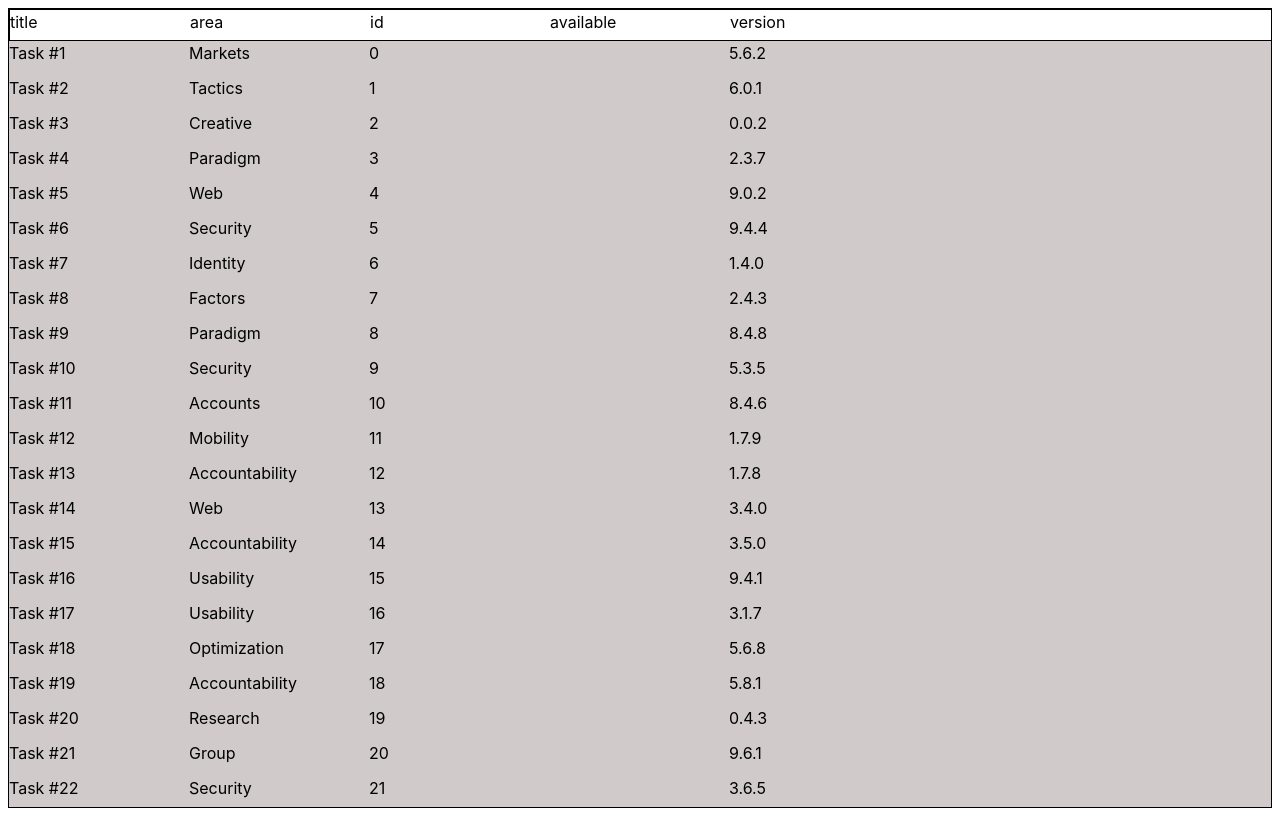
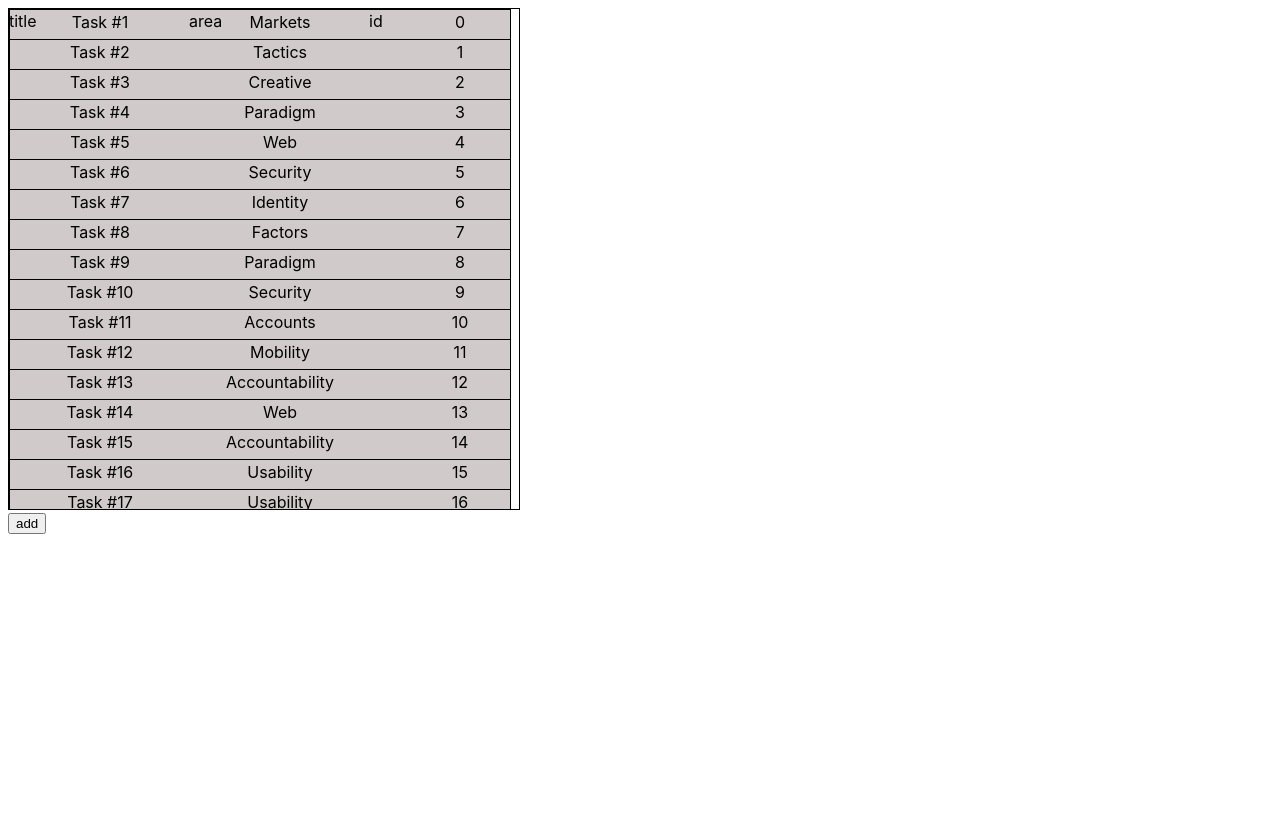
Before and after one commit to icygopal/table, a React (Vite) app: page / in a window 1280 px wide. Built offline with nearby package versions, Linux system fonts and the light colour scheme.

Commit message:
row bug fix

```diff
--- a/src/App.jsx
+++ b/src/App.jsx
@@ -3,6 +3,7 @@ import data from './Data'
 import Row from './Table/Components/Row'
 import { column } from './column'
 import { useRef } from 'react'
+import DataGridTable from './Table/DataGridTable'
 function App() {
 	const gridref = useRef(null)
 	// const row = []
@@ -14,7 +15,9 @@ function App() {
 	return (
 		<div
 		>
-			<Table ref={gridref} columns={column} rows={data}/>
+
+			<DataGridTable itemheight={30} columns={column} rows={data}/>
+			{/* <Table ref={gridref} columns={column} rows={data}/> */}
 		</div>
 
 	)
--- a/src/Table/Components/Row/index.jsx
+++ b/src/Table/Components/Row/index.jsx
@@ -7,6 +7,7 @@ const Row = (props) => {
 	  row,
 	  viewportColumns,
 	  rowClass,
+	  top,
 	  height
 	} = props
 
@@ -16,6 +17,7 @@ const Row = (props) => {
 	for (let index = 0; index < viewportColumns.length; index++) {
 	  const column = viewportColumns[index];
 	  const { idx } = column;
+	  console.log({left: column.left})
 	  const style = { width: column.width, left: column.left }
 		cells.push(
 		  <Cell
@@ -31,7 +33,8 @@ const Row = (props) => {
 		<>
 			<div
 				role="row"
-				style={{height:height}}
+				className="item"
+				style={{height:height,top:top}}
 			>{cells}
 			</div>
 		</>
--- /dev/null
+++ b/src/Table/DataGridTable.jsx
@@ -0,0 +1,116 @@
+import React, { useRef, useState } from 'react'
+import { useCallback } from 'react';
+import { useMemo } from 'react';
+import { useEffect } from 'react';
+import Header from './Components/Header';
+import { defaultRowRenderer } from './Components/Row';
+import useCalculatedColumns from './Hooks/useCalculatedColumns';
+import useTableDimensions from './Hooks/useTableDimensions';
+import useViewportColumns from './Hooks/useViewportColumns';
+import Item from './Item';
+
+
+const data = []
+function createData() {
+	for (let i = 0; i < 700; i++) {
+		data.push({ name: `Row ${i}` });
+	}
+}
+createData();
+
+const DataGridTable = ({
+	itemheight,
+	columns: rawColumns,
+	rows: rawRows,
+ }) => {
+	const [tableRef, tableWidth, tableHeight, isWidthInitialized] = useTableDimensions();
+	const [scrollLeft, setScrollLeft] = useState(0);
+	const [columnWidths, setColumnWidths] = useState(() => new Map());
+
+	const numVisibleItems = 30;
+	const [startRowIdx, setStart] = useState(0)
+	const [endRowIdx, setEnd] = useState(numVisibleItems)
+	const [show,setShow] = useState(false)
+	const containerStyle = { height: data.length * itemheight }
+
+
+	const {
+		columns,
+		colOverscanStartIdx,
+		colOverscanEndIdx,
+		templateColumns,
+		columnMetrics,
+		lastFrozenColumnIndex,
+		totalFrozenColumnWidth,
+	} = useCalculatedColumns({
+		rawColumns,
+		columnWidths,
+		viewportWidth: tableWidth,
+		scrollLeft,
+	});
+
+
+	const { viewportColumns } = useViewportColumns({
+		columns,
+		rows:rawRows,
+		colOverscanStartIdx,
+		colOverscanEndIdx,
+		lastFrozenColumnIndex,
+		startRowIdx,
+		endRowIdx,
+		columnWidths,
+	});
+
+	console.log({columnMetrics})
+
+	const scollPos=()=>{
+        let currentIndx=Math.trunc(tableRef.current.scrollTop/itemheight)
+        currentIndx=(currentIndx-numVisibleItems)>=data.length?currentIndx-numVisibleItems:currentIndx;
+		console.log(currentIndx)
+        if (currentIndx!==startRowIdx){
+			setStart(currentIndx-10)
+			const endIndex = ((currentIndx+numVisibleItems)>=data.length ? data.length-1:currentIndx)+numVisibleItems
+			setEnd(endIndex)
+
+        }
+
+    }
+
+
+
+	let result = [];
+	for (let i = startRowIdx; i <= endRowIdx; i++) {
+		const row = rawRows[i];
+		if(row){
+			result.push(defaultRowRenderer(i, {
+				i,
+				row,
+				viewportColumns,
+				rowClass:"abc",
+				top:i * itemheight,
+				height:itemheight
+			  })
+			);
+			// result.push(<Item key={i} label={item.name} top={i * itemheight} itemheight={itemheight} />);
+		}
+	}
+	return (
+		<>
+		<div ref={tableRef} className="viewPort" onScroll={scollPos} >
+		<Header
+			columns={viewportColumns}
+			/>
+			{show && <div style={{height:40}} className="addContainer" >gopal</div>}
+
+			<div className="itemContainer" style={containerStyle}>
+
+				{result}
+			</div>
+
+		</div>
+		<button onClick={()=>setShow(!show)}>add</button>
+		</>
+		)
+}
+
+export default DataGridTable
--- a/src/Table/Hooks/useCalculatedColumns.jsx
+++ b/src/Table/Hooks/useCalculatedColumns.jsx
@@ -136,6 +136,7 @@ const useCalculatedColumns = ({
 	  const colOverscanEndIdx =  Math.min(lastColIdx, colVisibleEndIdx + 1);
 
 	  return [colOverscanStartIdx, colOverscanEndIdx];
+	  columnMetrics
 	}, [
 	  columnMetrics,
 	  columns,
--- /dev/null
+++ b/src/Table/Item.jsx
@@ -0,0 +1,9 @@
+import React, { memo } from 'react'
+
+const Item = (props) => {
+
+	return (<div className="item" style={{ top: props.top, height: props.itemheight }}>
+		{props.label}
+	</div>)
+}
+export default memo(Item)
--- a/src/table.scss
+++ b/src/table.scss
@@ -23,26 +23,73 @@ div[role=row] {
 }
 
 .table .header-container{
-	display: flex;
-	display: -webkit-box;
 	white-space: nowrap;
 	height: 30px;
 	width: 100%;
 	position: relative;
 	border: 1px solid black;
 }
+.viewPort .header-container{
+	position: sticky;
+	top: 0;
+	z-index: 34;
 
-.ag-header-row {
-	position: absolute;
-	top: 0px;
+}
+.viewPort .ag-header-row{
+	position: relative;
 	width: 100%;
+	background: black;
 }
+// .ag-header-row {
+// 	position: absolute;
+// 	top: 0px;
+// 	width: 100%;
+// }
 
 .ag-header-cell{
 	position: absolute;
-	color: black;
 }
 
 .t-0{
 	top:0
 }
+
+.pp-row{
+	display: flex;
+}
+
+.viewPort {
+	position: relative;
+	width: 510px;
+	height: 500px;
+	border: solid 1px;
+	overflow-y: scroll;
+  }
+
+  .itemContainer {
+	position: absolute;
+	width: 500px;
+	background-color: azure;
+
+  }
+  .addContainer {
+	position: sticky;
+	top: 0;
+	width: 500px;
+	background-color: black;
+	z-index: 10
+  }
+
+  .item {
+	position: absolute;
+	background-color: beige;
+	border: solid 1px;
+	width: 500px;
+	text-align:center;
+	border-bottom: 1px solid black;
+  }
+
+  .done {
+	color: rgba(0, 0, 0, 0.3);
+	text-decoration: line-through;
+  }
```
